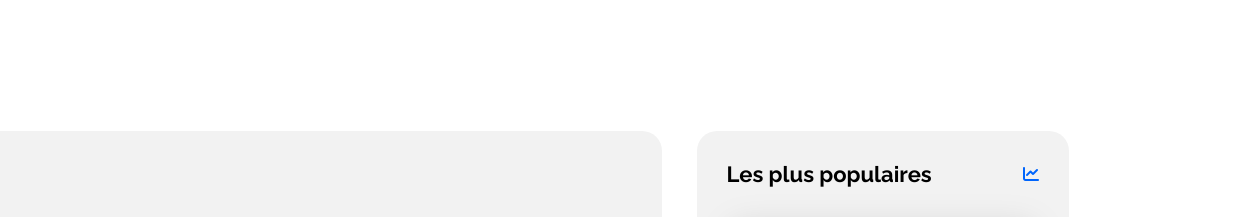
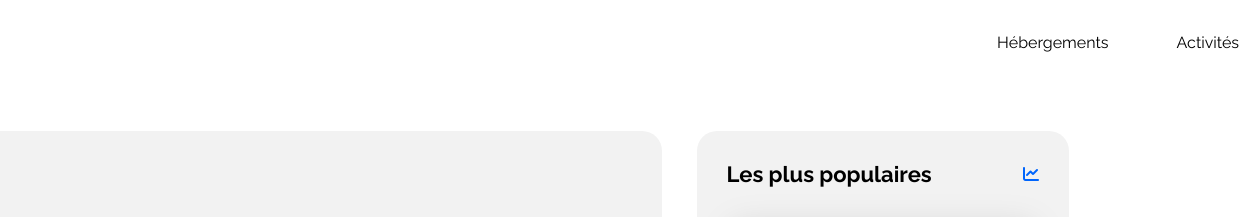
Before and after one commit to StevenBdx/Project-2, a plain HTML site: page index.html in a window 1280 px wide. Shown: the top 217 px of the page, 153-1392 px from the left, 1239 px wide, since content can reach past the window. Drawn offline with Linux system fonts and the light colour scheme.

Commit message:
add buttons on header

```diff
--- a/css/style.css
+++ b/css/style.css
@@ -10,6 +10,23 @@
 
 .fa-solid {
     color: var(--main-color);
+}
+
+.head {
+    display: flex;
+    flex-direction: row;
+    gap: 946px;
+}
+
+.navigate {
+    display: flex;
+    justify-content: center;
+    align-items: center;
+    gap: 68px;
+    font-size: 16px;
+    align-items: flex-start;
+    margin: 25px;
+
 }
 
 body {
@@ -38,6 +55,7 @@ a {
 .section-title {
     margin: 0;
     font-size: 22px;
+
 }
 
 .card {
--- a/index.html
+++ b/index.html
@@ -17,8 +17,19 @@
 <body>
     <div class="main-container">
         <header>
+          <div class="head">
             <div>
                 <img class="imglogo" src="images/logo/Booki.png" alt="Logo Booki">
+            </div>
+
+            <nav class="navigate">
+               <div>
+                    <a href="#">Hébergements</a>
+               </div>
+               <div>
+                    <a href="#">Activités</a>
+               </div>
+            </nav>
             </div>
         </header>
         <main>
```
